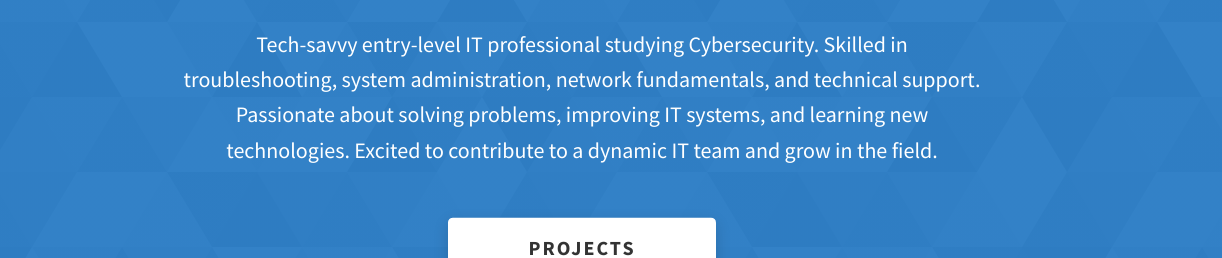
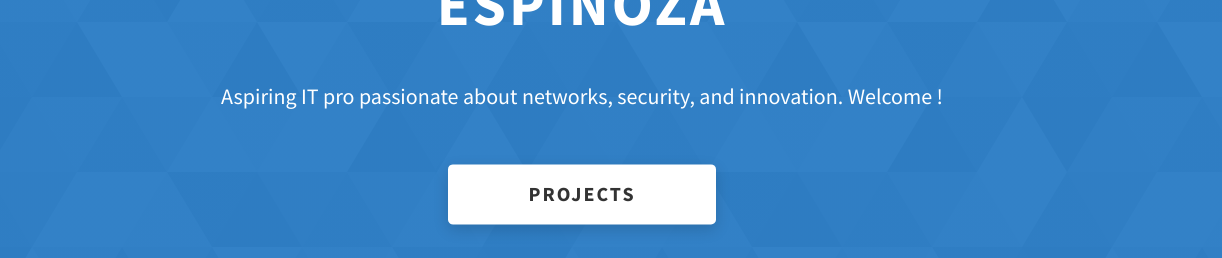
Before and after one commit to j-espinoza-2025/portfolio, a website: page index.html in a window 1280 px wide. Shown: the part 353-611 px from the top of the page, 58-1280 px from the left. Drawn offline with Linux system fonts and the light colour scheme.

Commit message:
Update portfolio with Joyce Espinoza details and new professional description

```diff
--- a/index.html
+++ b/index.html
@@ -87,7 +87,7 @@
         <h1 class="heading-primary">Hey, My name is Joyce Espinoza</h1>
         <div class="home-hero__info">
           <p class="text-primary">
-            Tech-savvy entry-level IT professional studying Cybersecurity. Skilled in troubleshooting, system administration, network fundamentals, and technical support. Passionate about solving problems, improving IT systems, and learning new technologies. Excited to contribute to a dynamic IT team and grow in the field.
+            Aspiring IT pro passionate about networks, security, and innovation. Welcome !
           </p>
         </div>
         <div class="home-hero__cta">
```
